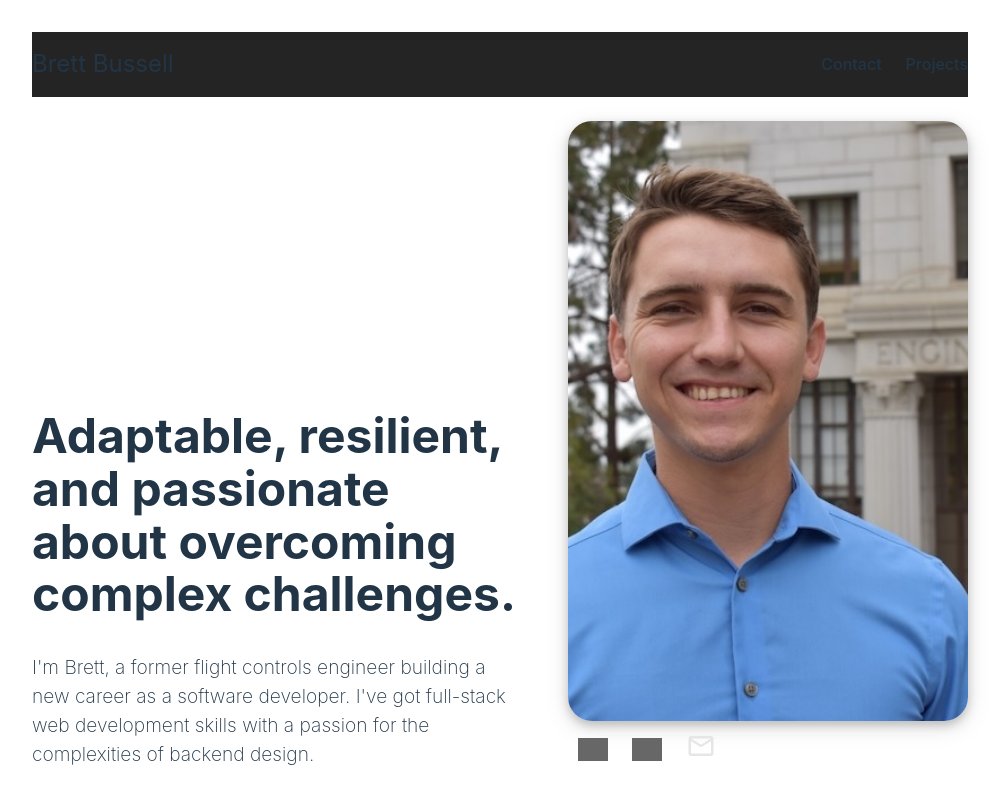
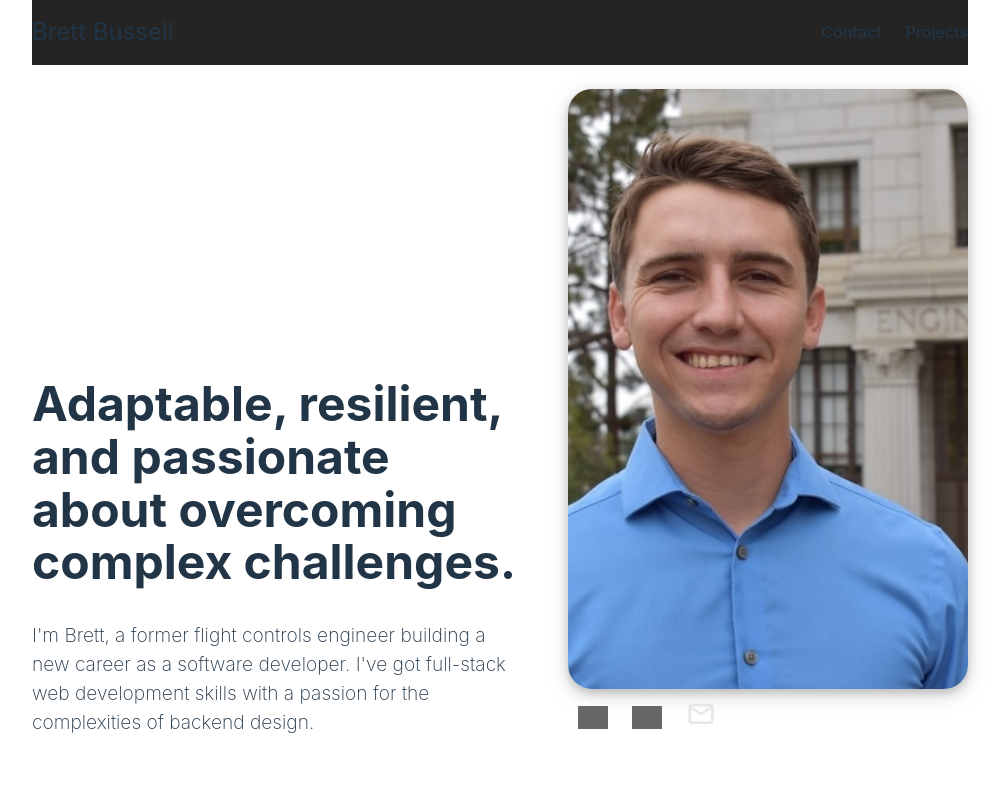
Before and after one commit to sourdoughbredd/personal-website, a React (Vite) app: page / in a window 1280 px wide. Shown: the top 800 px of the page, without its empty margins (140-1145 px from the left). Built offline with nearby package versions, Linux system fonts and the light colour scheme; grey boxes are pictures that could not be loaded.

Commit message:
Move top padding to header

```diff
--- a/src/App.css
+++ b/src/App.css
@@ -1,7 +1,7 @@
 #root {
   flex-grow: 1;
   max-width: 1000px;
-  padding: 2rem;
+  padding: 0 2rem 2rem;
   box-sizing: border-box;
 
   --tagline-font-size: 3rem;
```
